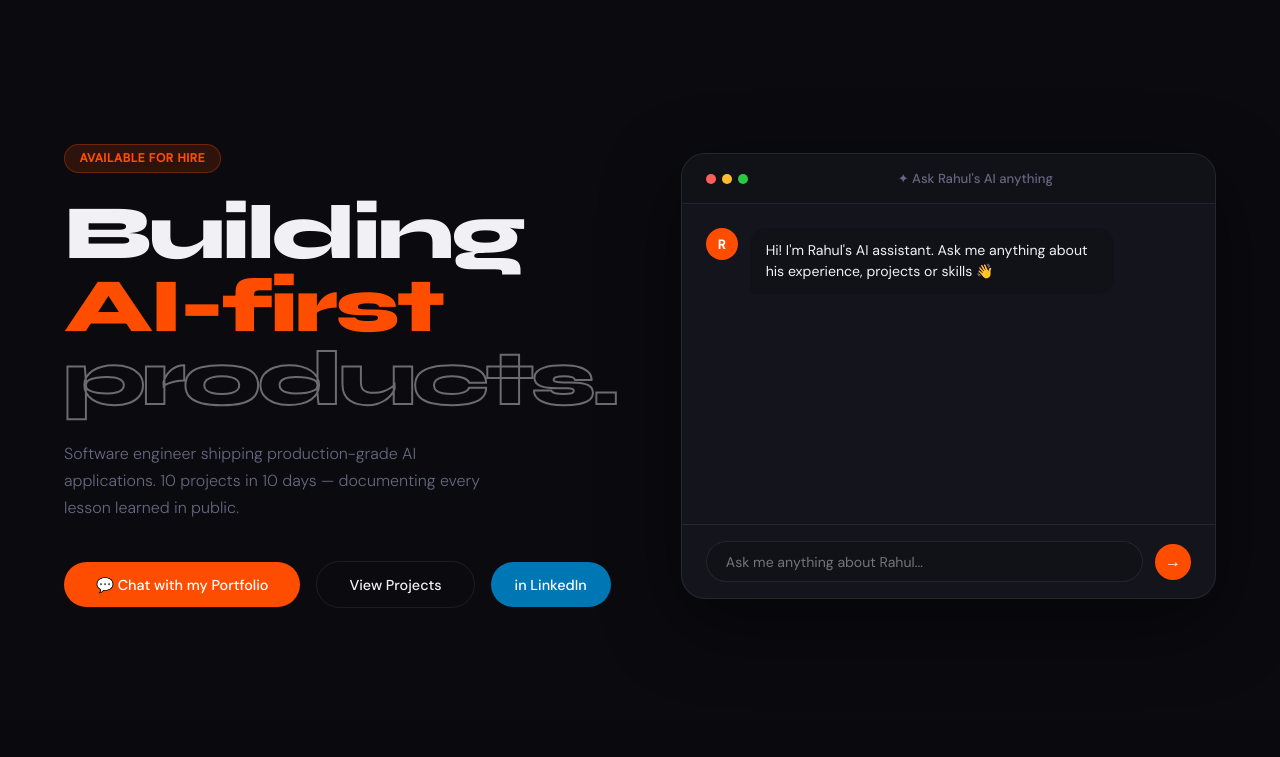
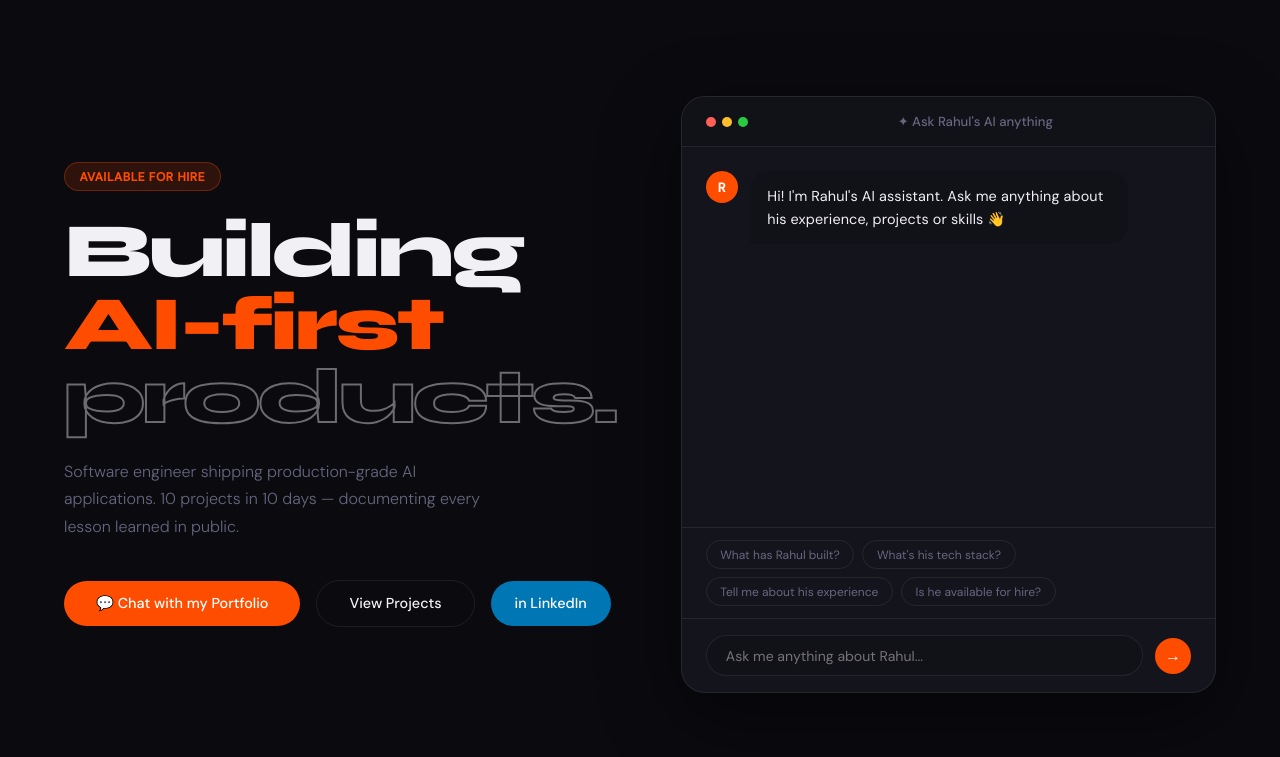
Before and after one commit to RahulMatai/portfolio, a Flask app: page / in a window 1280 px wide. Shown: the part 82-839 px from the top of the page. Before the commit the page ends 690 px from the top, so only its background shows below. Run offline with Flask 3, Linux system fonts and the light colour scheme.

```diff
--- a/app.py
+++ b/app.py
@@ -77,6 +77,8 @@ def chat():
     - If asked something unrelated, politely redirect to Rahul's work
     - Keep answers concise — 2-3 sentences max unless more detail is needed
     - Speak in third person e.g. "Rahul has experience in..."
+    -  NEVER share personal contact details like phone number or email
+    - Instead say "You can connect with Rahul via LinkedIn or the contact form"
     """
 
     try:
@@ -100,4 +102,4 @@ def chat():
         return jsonify({"error": "Failed to generate response"}), 500
 
 if __name__ == "__main__":
-    app.run(debug=True)
+    app.run(debug=False)
--- a/static/css/style.css
+++ b/static/css/style.css
@@ -188,9 +188,10 @@ nav {
     display: flex;
     flex-direction: column;
     gap: 1rem;
-    min-height: 320px;
-    max-height: 320px;
+    min-height: 380px;
+    max-height: 380px;
     overflow-y: auto;
+    scroll-behavior: smooth;
 }
 
 .msg { display: flex; gap: 0.75rem; align-items: flex-start; }
@@ -208,11 +209,19 @@ nav {
 .avatar-user { background: var(--accent2); color: white; }
 
 .msg-bubble {
-    max-width: 75%;
-    padding: 0.75rem 1rem;
-    border-radius: 16px;
-    font-size: 0.88rem;
-    line-height: 1.5;
+    max-width: 78%;
+    padding: 0.85rem 1.1rem;
+    border-radius: 18px;
+    font-size: 0.9rem;
+    line-height: 1.6;
+    letter-spacing: 0.01em;
+}
+/* Chat scrollbar */
+.chat-body::-webkit-scrollbar { width: 4px; }
+.chat-body::-webkit-scrollbar-track { background: transparent; }
+.chat-body::-webkit-scrollbar-thumb {
+    background: var(--border);
+    border-radius: 2px;
 }
 .bubble-ai { background: var(--surface); color: var(--text); border-bottom-left-radius: 4px; }
 .bubble-user { background: var(--accent2); color: white; border-bottom-right-radius: 4px; margin-left: auto; }
@@ -263,3 +272,25 @@ nav {
     0%, 60%, 100% { transform: translateY(0); }
     30% { transform: translateY(-6px); }
 }
+.chat-hints {
+    padding: 0.75rem 1.5rem;
+    display: flex;
+    flex-wrap: wrap;
+    gap: 0.5rem;
+    border-top: 1px solid var(--border);
+}
+.hint-btn {
+    background: transparent;
+    border: 1px solid var(--border);
+    color: var(--muted);
+    padding: 0.35rem 0.85rem;
+    border-radius: 100px;
+    font-size: 0.75rem;
+    cursor: pointer;
+    font-family: inherit;
+    transition: all 0.2s;
+}
+.hint-btn:hover {
+    border-color: var(--accent);
+    color: var(--accent);
+}
--- a/static/js/main.js
+++ b/static/js/main.js
@@ -13,8 +13,12 @@ function addMessage(text, isUser) {
         ${isUser ? 'U' : 'R'}
     </div>
     <div class="msg-bubble ${isUser ? 'bubble-user' : 'bubble-ai'}">
-            ${text}
+        ${text.replace(/\*\*(.*?)\*\*/g, '<strong>$1</strong>')
+              .replace(/\*(.*?)\*/g, '<em>$1</em>')
+              .replace(/\n/g, '<br>')
+              .replace(/•/g, '&bull;')}
     </div>
+
     `;
 
     chatBody.appendChild(msg);
@@ -78,3 +82,8 @@ chatSend.addEventListener('click', sendMessage);
 chatInput.addEventListener('keypress', (e) => {
     if (e.key === 'Enter') sendMessage();
 });
+
+function askHint(btn) {
+    chatInput.value = btn.textContent;
+    sendMessage();
+}
--- a/templates/index.html
+++ b/templates/index.html
@@ -54,6 +54,12 @@
                     </div>
                 </div>
             </div>
+            <div class="chat-hints">
+    <button class="hint-btn" onclick="askHint(this)">What has Rahul built?</button>
+    <button class="hint-btn" onclick="askHint(this)">What's his tech stack?</button>
+    <button class="hint-btn" onclick="askHint(this)">Tell me about his experience</button>
+    <button class="hint-btn" onclick="askHint(this)">Is he available for hire?</button>
+</div>
             <div class="chat-input-area">
                 <input class="chat-input" id="chatInput" placeholder="Ask me anything about Rahul..." />
                 <button class="chat-send" id="chatSend">→</button>
```
Lines whose indentation alone changed are shown as unchanged.
